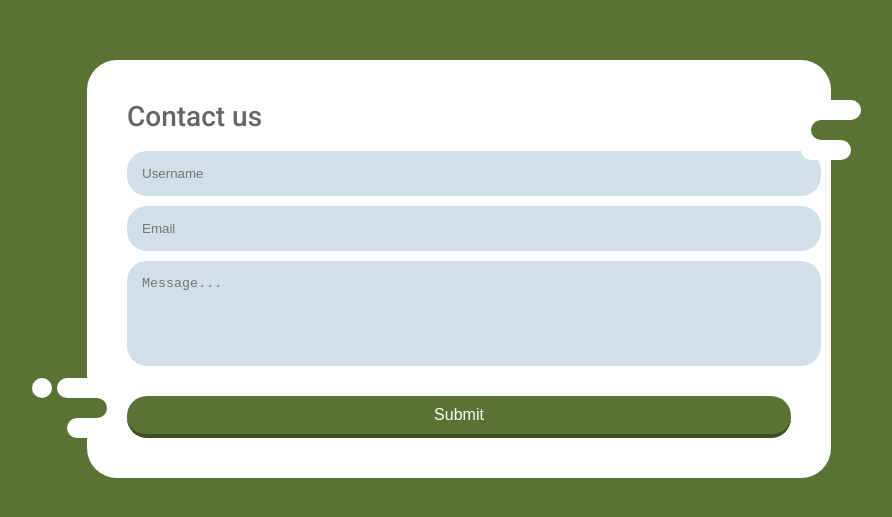
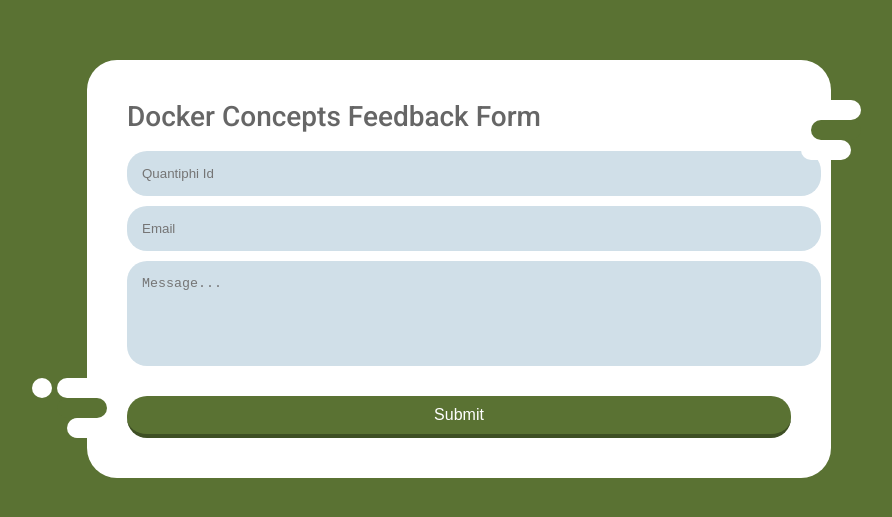
Before and after one commit to harshithuppulaquantiphi/dockerconcepts, a plain HTML site: page index.html in a window 1280 px wide. Shown: the part 151-668 px from the top of the page, without its empty margins (181-1073 px from the left). Drawn offline with Linux system fonts and the light colour scheme.

Commit message:
Update index.html

```diff
--- a/index.html
+++ b/index.html
@@ -131,8 +131,8 @@
       <div class="form-right-decoration"></div>
       <div class="circle"></div>
       <div class="form-inner">
-        <h1>Contact us</h1>
-        <input type="text" placeholder="Username">
+        <h1>Docker Concepts Feedback Form</h1>
+        <input type="text" placeholder="Quantiphi Id">
         <input type="email" placeholder="Email">
         <textarea placeholder="Message..." rows="5"></textarea>
         <button type="submit" href="/">Submit</button>
```
